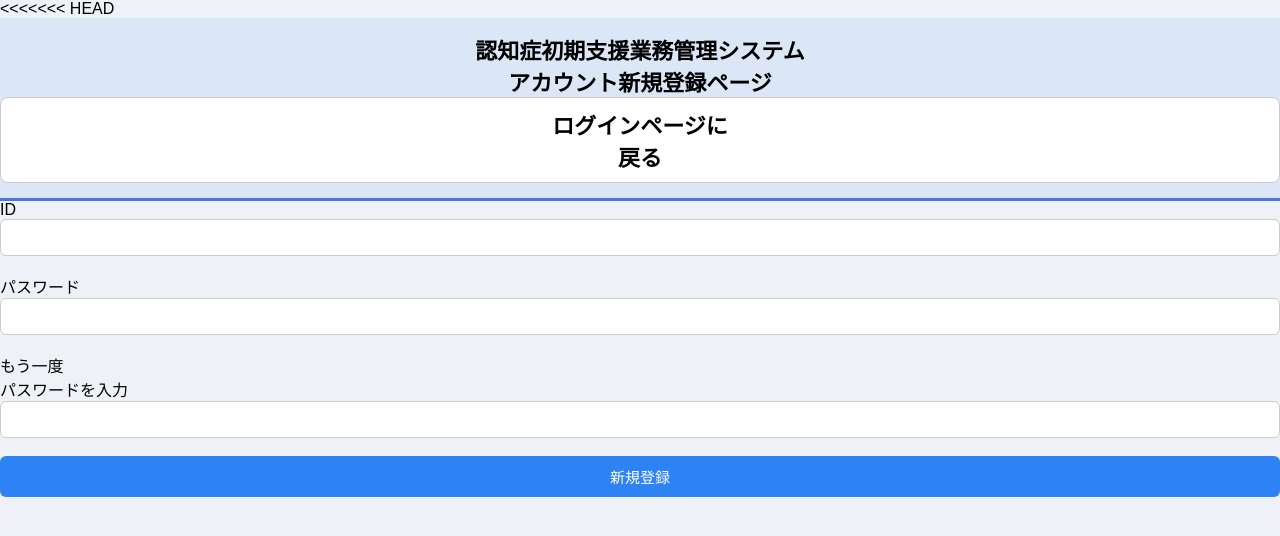
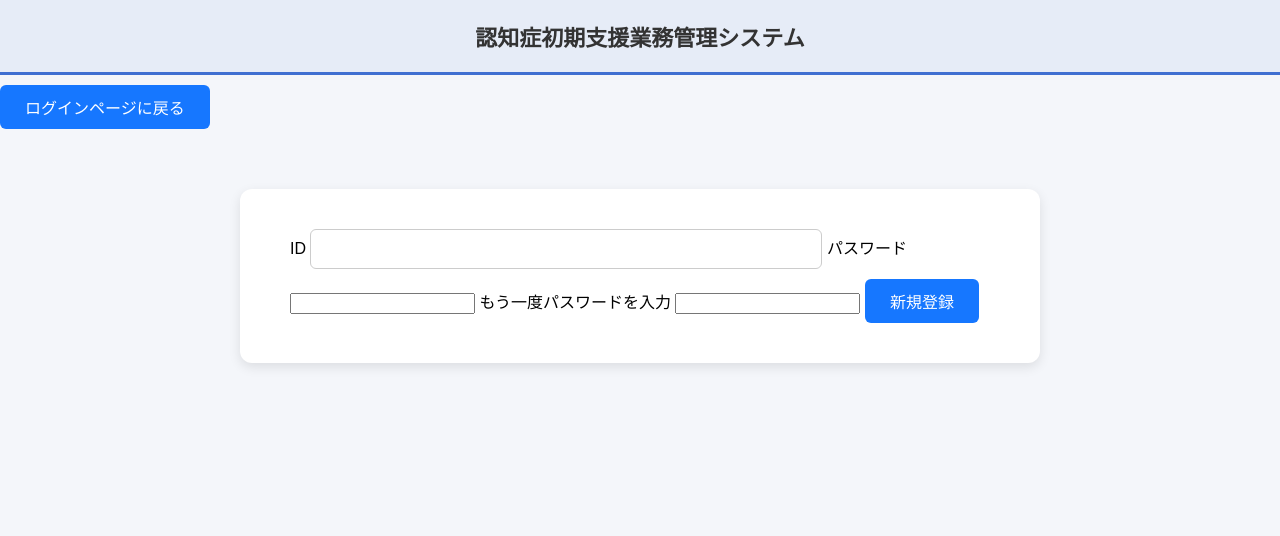
Before and after one commit to UMEZAWADAN/SD-5, a Flask app: template templates/touroku.html in a window 1280 px wide. Shown: the top 536 px of the page. Run offline with Flask 3, Linux system fonts and the light colour scheme; the template is opened without the code that fills it, so the values that code supplies are empty.

Commit message:
Update touroku.html

```diff
--- a/templates/touroku.html
+++ b/templates/touroku.html
@@ -1,54 +1,35 @@
 <!DOCTYPE html>
 <html lang="ja">
 <head>
-<<<<<<< HEAD
-  <meta charset="utf-8" />
-  <meta name="viewport" content="width=device-width,initial-scale=1" />
-  <title>アカウント新規登録ページ</title>
-  <link rel="stylesheet" type="text/css" href="../static/css/touroku.css">
     <meta charset="UTF-8">
-    <title>アカウント新規登録ページ</title>
-    <link rel="stylesheet" href="style.css">
+    <title>アカウント新規登録</title>
+    <link rel="stylesheet" href="{{ url_for('static', filename='css/top.css') }}">
 </head>
 <body>
 
-    <!-- ヘッダー -->
-    <div class="header">
-        <div class="title-small">認知症初期支援業務管理システム</div>
-        <div class="title-main">アカウント新規登録ページ</div>
+<div class="header">
+    認知症初期支援業務管理システム
+</div>
 
-        <div class="back-btn">
-            ログインページに<br>戻る
-        </div>
-    </div>
+<div class="back-btn-area">
+    <button class="back-btn" onclick="location.href='/login'">ログインページに戻る</button>
+</div>
 
-    <!-- メイン -->
-    <div class="main-area">
-        <div class="form-container">
+<div class="container">
+    <form action="/register" method="post">
 
-            <div class="row">
-                <label>ID</label>
-                <input type="text" class="input-box">
-            </div>
+        <label for="id">ID</label>
+        <input type="text" id="id" name="id" class="input-box">
 
-            <div class="row">
-                <label>パスワード</label>
-                <input type="password" class="input-box">
-            </div>
+        <label for="password">パスワード</label>
+        <input type="password" id="password" name="password" class="input-box">
 
-            <div class="row">
-                <label class="label-two">
-                    もう一度<br>パスワードを入力
-                </label>
-                <input type="password" class="input-box">
-            </div>
+        <label for="password2">もう一度パスワードを入力</label>
+        <input type="password" id="password2" name="password2" class="input-box">
 
-            <div class="submit-wrap">
-                <button class="submit-btn">新規登録</button>
-            </div>
-
-        </div>
-    </div>
+        <button type="submit" class="submit-btn">新規登録</button>
+    </form>
+</div>
 
 </body>
 </html>
```
